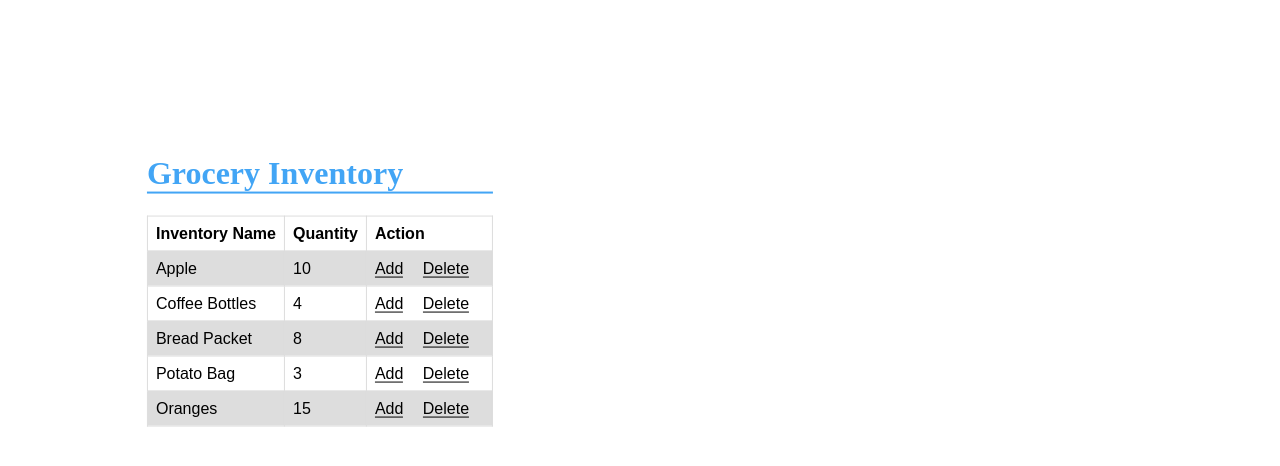
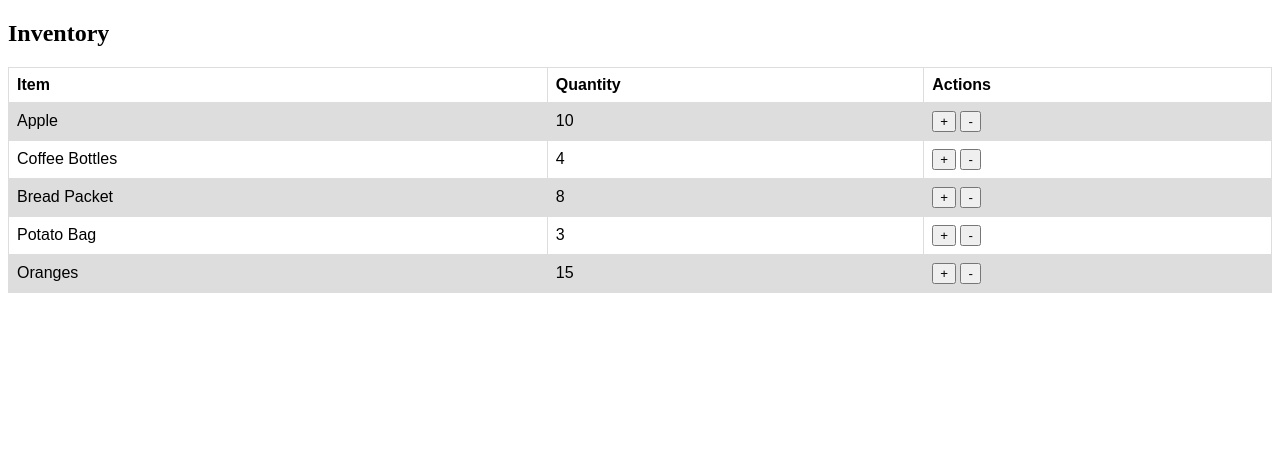
Before and after one commit to Luhar8/inventory_management, a Flask app: page /inventory in a window 1280 px wide. Shown: the top 466 px of the page. Run offline with Flask 3, Linux system fonts and the light colour scheme.

Commit message:
Trying new changes

```diff
--- a/app/templates/inventory.html
+++ b/app/templates/inventory.html
@@ -4,58 +4,49 @@
 <link rel="stylesheet" href="{{ url_for('static', filename='css/inventory.css') }}">
 </head>
 <body>
-<div class="main-container">
-    <h1>Grocery Inventory</h1>
-    <div class="list">
+  <h2>Inventory</h2>
   <table>
       <tr>
-              <th>Inventory Name</th>
+          <th>Item</th>
           <th>Quantity</th>
-              <th>Action</th>
+          <th>Actions</th>
       </tr>
+      {% for item in items %}
       <tr>
-              <td>Apple</td>
-              <td>10</td>
-              <td class="action">
-                <span><a>Add</a></span>
-                <span><a>Delete</a></span>
+          <td>{{ item.name }}</td>
+          <td id="quantity-{{ item.id }}">{{ item.quantity }}</td>
+          <td>
+              <button onclick="updateQuantity({{ item.id }}, {{ item.quantity }} + 1)">+</button>
+              <button onclick="updateQuantity({{ item.id }}, {{ item.quantity }} - 1)">-</button>
           </td>
       </tr>
-            <tr>
-              <td>Coffee Bottles</td>
-              <td>4</td>
-              <td class="action">
-                <span><a>Add</a></span>
-                <span><a>Delete</a></span>
-              </td>
-            </tr>
-            <tr>
-              <td>Bread Packet</td>
-              <td>8</td>
-              <td class="action">
-                <span><a>Add</a></span>
-                <span><a>Delete</a></span>
-              </td>
-            </tr>
-            <tr>
-              <td>Potato Bag</td>
-              <td>3</td>
-              <td class="action">
-                <span><a>Add</a></span>
-                <span><a>Delete</a></span>
-              </td>
-            </tr>
-            <tr>
-              <td>Oranges</td>
-              <td>15</td>
-              <td class="action">
-                <span><a>Add</a></span>
-                <span><a>Delete</a></span>
-              </td>
-            </tr>
+      {% endfor %}
   </table>
-    </div>
 
-</div>
+  <script>
+      function updateQuantity(itemId, newQuantity) {
+          if (newQuantity < 0) return;
+
+          fetch('/update_inventory', {
+              method: 'POST',
+              headers: {
+                  'Content-Type': 'application/json'
+              },
+              body: JSON.stringify({
+                  item_id: itemId,
+                  quantity: newQuantity
+              })
+          })
+          .then(response => response.json())
+          .then(data => {
+              if (!data.error) {
+                  document.getElementById(`quantity-${itemId}`).textContent = data.quantity;
+              } else {
+                  console.error(data.error);
+              }
+          })
+          .catch(error => console.error('Error:', error));
+      }
+  </script>
 </body>
 </html>
```
Also changed, not shown: app/pdu.py (added, +35 -0 lines), app/routes.py (+26 -0 lines), requirements.txt (added, +13 -0 lines), 2 other files. Lines whose indentation alone changed are shown as unchanged.
